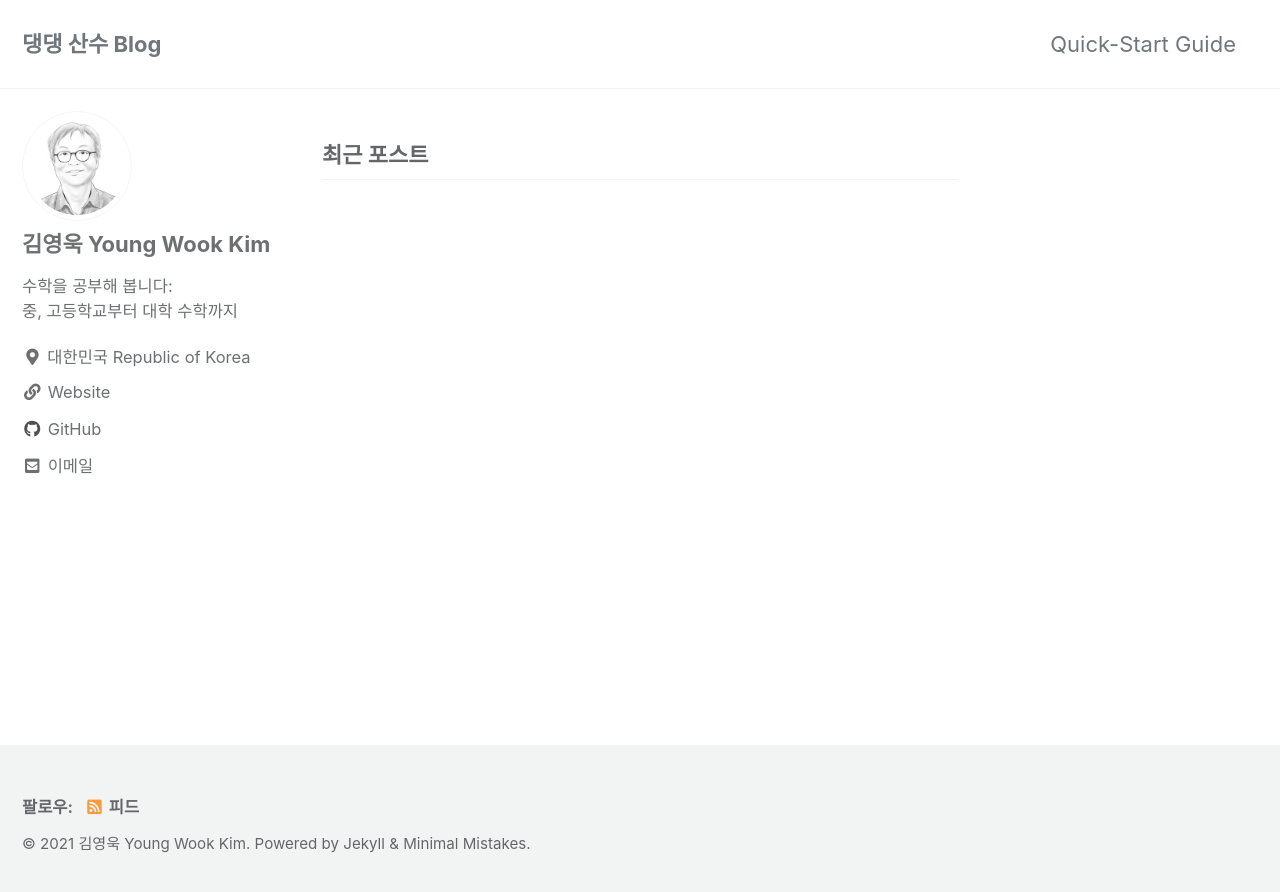
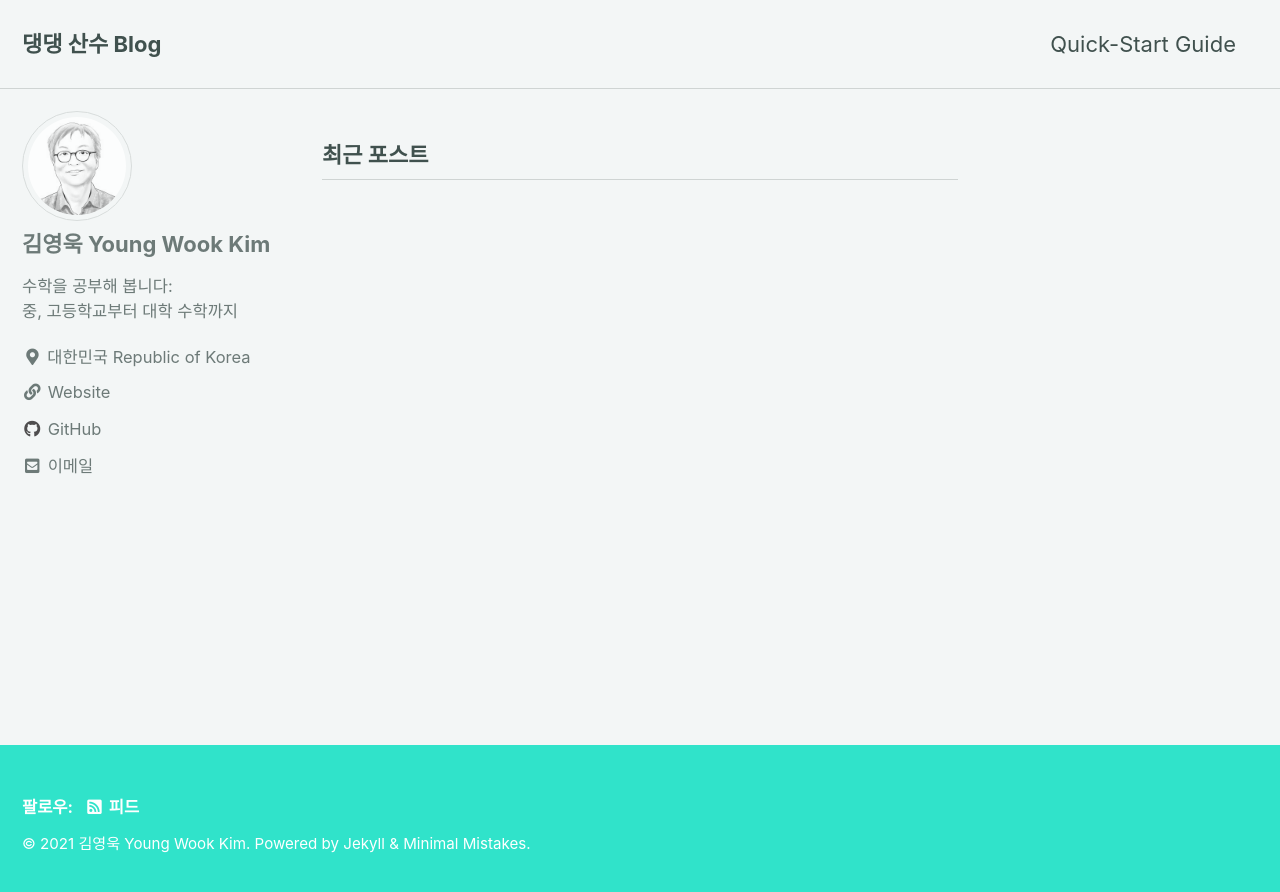
Before and after one commit to gromob/gromob.github.io, a Jekyll site: the page built from index.html, in a window 1280 px wide. Shown: the top 892 px of the page. Built offline with Jekyll 4.4.1, drawn with Linux system fonts in a browser that asks for light colours; cached includes are drawn as plain includes; the list of posts is cut into pages by our own code.

Commit message:
Update _config.yml

```diff
--- a/_config.yml
+++ b/_config.yml
@@ -12,7 +12,7 @@
 
 # theme                  : "minimal-mistakes-jekyll"
 # remote_theme           : "mmistakes/minimal-mistakes"
-minimal_mistakes_skin    : "default" # "air", "aqua", "contrast", "dark", "dirt", "neon", "mint", "plum", "sunrise"
+minimal_mistakes_skin    : "mint" # "default" # "air", "aqua", "contrast", "dark", "dirt", "neon", "mint", "plum", "sunrise"
 
 # Site Settings
 locale                   : "ko-KR"
```
